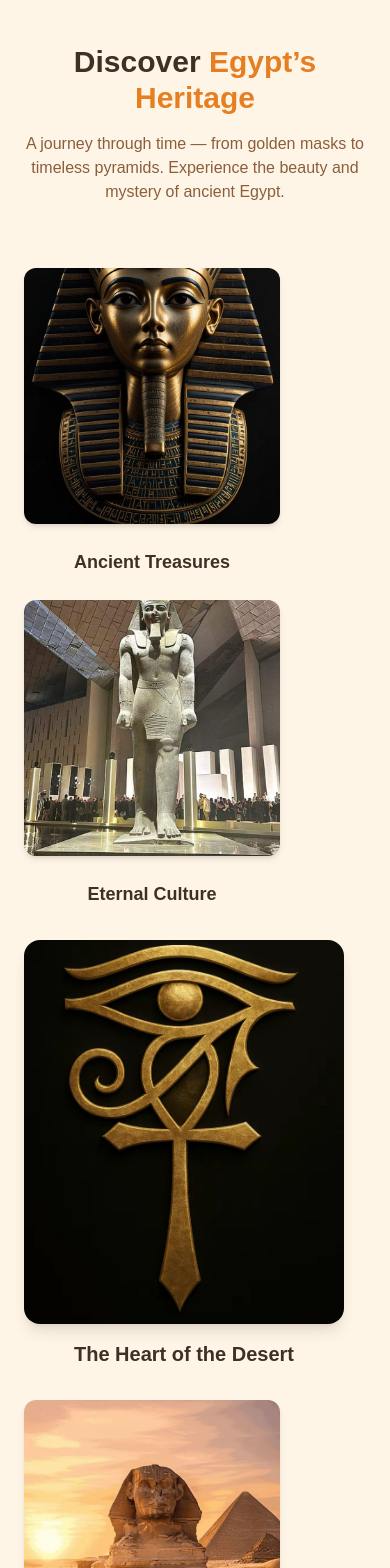
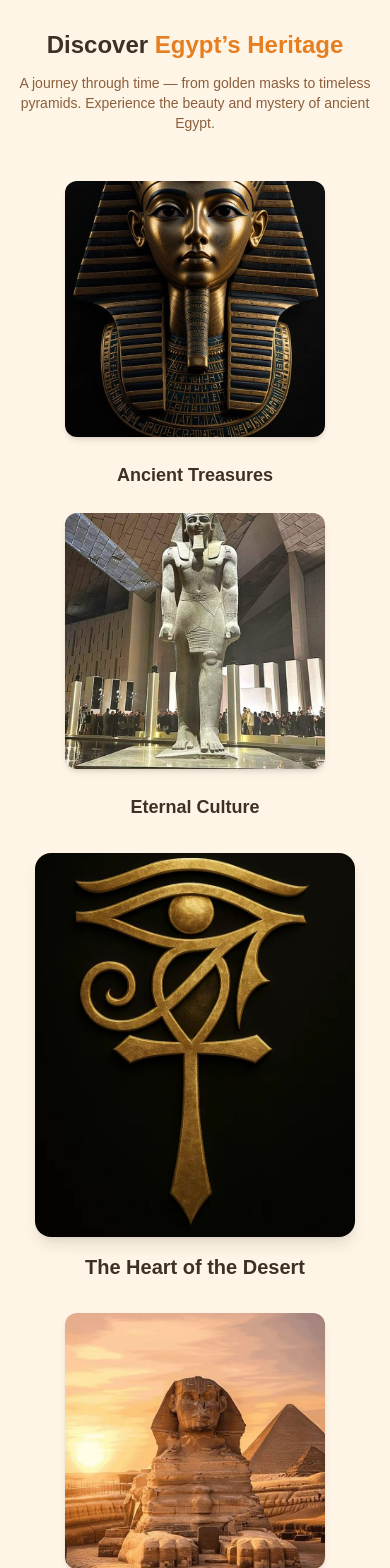
Before and after one commit to MohamedMostafa-1/Hotel_Booking, a Next.js app: page / in a window 390 px wide. Shown: the part 880-2448 px from the top of the page. Built offline with nearby package versions, Linux system fonts and the light colour scheme.

Commit message:
responseve app

```diff
--- a/components/section/InfoAbout.tsx
+++ b/components/section/InfoAbout.tsx
@@ -3,23 +3,23 @@ import React from "react";
 
 const InfoAbout = () => {
   return (
-    <section className="bg-[#FFF5E6] py-20 px-6">
+    <section className="bg-[#FFF5E6] py-16 px-4 sm:px-6 md:px-10 lg:px-20">
       {/* العنوان والوصف */}
-      <div className="max-w-6xl mx-auto text-center mb-16">
-        <h2 className="text-3xl md:text-4xl font-bold text-[#3E2F27]">
+      <div className="max-w-5xl mx-auto text-center mb-12 md:mb-16">
+        <h2 className="text-2xl sm:text-3xl md:text-4xl font-bold text-[#3E2F27] leading-snug">
           Discover <span className="text-[#E67E22]">Egypt’s Heritage</span>
         </h2>
-        <p className="text-[#8B5E3C] mt-4 max-w-2xl mx-auto">
+        <p className="text-[#8B5E3C] mt-3 sm:mt-4 text-sm sm:text-base md:text-lg max-w-2xl mx-auto">
           A journey through time — from golden masks to timeless pyramids.
           Experience the beauty and mystery of ancient Egypt.
         </p>
       </div>
 
       {/* Layout الصور */}
-      <div className="flex flex-col md:flex-row justify-center items-start gap-8 md:gap-12">
+      <div className="flex flex-col md:flex-row justify-center items-center md:items-start gap-8 lg:gap-12">
         {/* العمود الأيسر */}
-        <div className="flex flex-col gap-6 text-center">
-          <div className="relative w-64 h-64 mx-auto rounded-xl overflow-hidden shadow-md hover:shadow-xl transition transform hover:-translate-y-2">
+        <div className="flex flex-col gap-6 text-center w-full md:w-auto">
+          <div className="relative w-80 md:w-50 max-w-[260px] h-64 mx-auto rounded-xl overflow-hidden shadow-md hover:shadow-xl transition-transform">
             <Image
               src="/A gold mask on a black background.jpg"
               alt="Golden Mask"
@@ -27,11 +27,11 @@ const InfoAbout = () => {
               className="object-cover"
             />
           </div>
-          <h3 className="text-[#3E2F27] font-semibold text-lg">
+          <h3 className="text-[#3E2F27] font-semibold text-lg sm:text-xl">
             Ancient Treasures
           </h3>
 
-          <div className="relative w-64 h-64 mx-auto rounded-xl overflow-hidden shadow-md hover:shadow-xl transition transform hover:-translate-y-2">
+          <div className="relative w-80 md:w-50 max-w-[260px] h-64 mx-auto rounded-xl overflow-hidden shadow-md hover:shadow-xl transition-transform ">
             <Image
               src="/download (1).jpg"
               alt="Ancient Statue"
@@ -39,14 +39,14 @@ const InfoAbout = () => {
               className="object-cover"
             />
           </div>
-          <h3 className="text-[#3E2F27] font-semibold text-lg">
+          <h3 className="text-[#3E2F27] font-semibold text-lg sm:text-xl">
             Eternal Culture
           </h3>
         </div>
 
         {/* الصورة الكبيرة في النص */}
-        <div className="text-center flex flex-col items-center">
-          <div className="relative w-80 h-96 mx-auto rounded-2xl overflow-hidden shadow-lg hover:shadow-2xl transition transform hover:-translate-y-3">
+        <div className="text-center flex flex-col items-center w-full md:w-auto">
+          <div className="relative w-96 md:w-70 max-w-[320px] h-96 mx-auto rounded-2xl overflow-hidden shadow-lg hover:shadow-2xl transition-transform ">
             <Image
               src="/download.jpg"
               alt="Desert Landscape"
@@ -54,14 +54,14 @@ const InfoAbout = () => {
               className="object-cover"
             />
           </div>
-          <h3 className="mt-4 text-[#3E2F27] font-semibold text-xl">
+          <h3 className="mt-4 text-[#3E2F27] font-semibold text-xl sm:text-2xl">
             The Heart of the Desert
           </h3>
         </div>
 
         {/* العمود الأيمن */}
-        <div className="flex flex-col gap-6 text-center">
-          <div className="relative w-64 h-64 mx-auto rounded-xl overflow-hidden shadow-md hover:shadow-xl transition transform hover:-translate-y-2">
+        <div className="flex flex-col gap-6 text-center w-full md:w-auto">
+          <div className="relative w-80 md:w-50 max-w-[260px] h-64 mx-auto rounded-xl overflow-hidden shadow-md hover:shadow-xl transition-transform ">
             <Image
               src="/Patung piramida.jpg"
               alt="Pyramids"
@@ -69,11 +69,11 @@ const InfoAbout = () => {
               className="object-cover"
             />
           </div>
-          <h3 className="text-[#3E2F27] font-semibold text-lg">
+          <h3 className="text-[#3E2F27] font-semibold text-lg sm:text-xl">
             Timeless Wonders
           </h3>
 
-          <div className="relative w-64 h-64 mx-auto rounded-xl overflow-hidden shadow-md hover:shadow-xl transition transform hover:-translate-y-2">
+          <div className="relative w-80 md:w-50 max-w-[260px] h-64 mx-auto rounded-xl overflow-hidden shadow-md hover:shadow-xl transition-transform ">
             <Image
               src="/horas.jpg"
               alt="Egyptian Symbol"
@@ -81,7 +81,7 @@ const InfoAbout = () => {
               className="object-cover"
             />
           </div>
-          <h3 className="text-[#3E2F27] font-semibold text-lg">
+          <h3 className="text-[#3E2F27] font-semibold text-lg sm:text-xl">
             Spirit of the Nile
           </h3>
         </div>
--- a/components/section/Rooms.tsx
+++ b/components/section/Rooms.tsx
@@ -116,18 +116,20 @@ const hotel = [
 
 const Rooms = () => {
   return (
-    <section className="bg-[#FFF5E6] py-16">
+    <section className="bg-[#FFF5E6] py-16 px-4 md:px-8">
+      {/* Title */}
       <div className="text-center mb-10">
         <h2 className="text-3xl md:text-4xl font-bold text-[#3E2F27]">
           Our <span className="text-[#E67E22]">Luxury Rooms</span>
         </h2>
-        <p className="text-[#8B5E3C] mt-2">
-          Choose from our collection of elegant rooms designed for comfort and beauty.
+        <p className="text-[#8B5E3C] mt-3 max-w-2xl mx-auto text-sm md:text-base">
+          Choose from our collection of elegant rooms designed for comfort, elegance, and breathtaking views.
         </p>
       </div>
 
+      {/* Swiper */}
       <Swiper
-        slidesPerView={4}
+        slidesPerView={1}
         spaceBetween={20}
         pagination={{ clickable: true }}
         autoplay={{
@@ -135,7 +137,8 @@ const Rooms = () => {
           disableOnInteraction: false,
         }}
         breakpoints={{
-          640: { slidesPerView: 2 },
+          640: { slidesPerView: 1.5 }, // mobile landscape
+          768: { slidesPerView: 2 },
           1024: { slidesPerView: 3 },
           1280: { slidesPerView: 4 },
         }}
@@ -146,7 +149,7 @@ const Rooms = () => {
           <SwiperSlide key={room.id}>
             <div className="bg-white rounded-2xl overflow-hidden shadow-lg hover:shadow-2xl transition duration-300 transform hover:-translate-y-2">
               {/* Image */}
-              <div className="relative w-full h-64">
+              <div className="relative w-full h-56 md:h-64">
                 <Image
                   src={room.images}
                   alt={room.name}
@@ -160,21 +163,19 @@ const Rooms = () => {
 
               {/* Content */}
               <div className="p-5">
-                <h3 className="text-lg font-bold text-[#3E2F27]">
+                <h3 className="text-lg font-bold text-[#3E2F27] line-clamp-1">
                   {room.name}
                 </h3>
                 <p className="text-[#8B5E3C] text-sm mt-1">{room.type}</p>
 
-                <div className="flex justify-between items-center mt-3">
+                <div className="flex justify-between items-center mt-3 text-sm">
                   <span className="text-[#E67E22] font-medium">
                     ⭐ {room.rating}
                   </span>
-                  <span className="text-sm text-[#3E2F27]">
-                    {room.guests} Guests
-                  </span>
+                  <span className="text-[#3E2F27]">{room.guests} Guests</span>
                 </div>
 
-                <button className="mt-5 w-full bg-[#E67E22] hover:bg-[#D35400] text-white py-2 rounded-lg transition font-semibold">
+                <button className="mt-5 w-full bg-[#E67E22] hover:bg-[#D35400] text-white py-2 rounded-lg transition font-semibold text-sm md:text-base">
                   Book Now
                 </button>
               </div>
```
